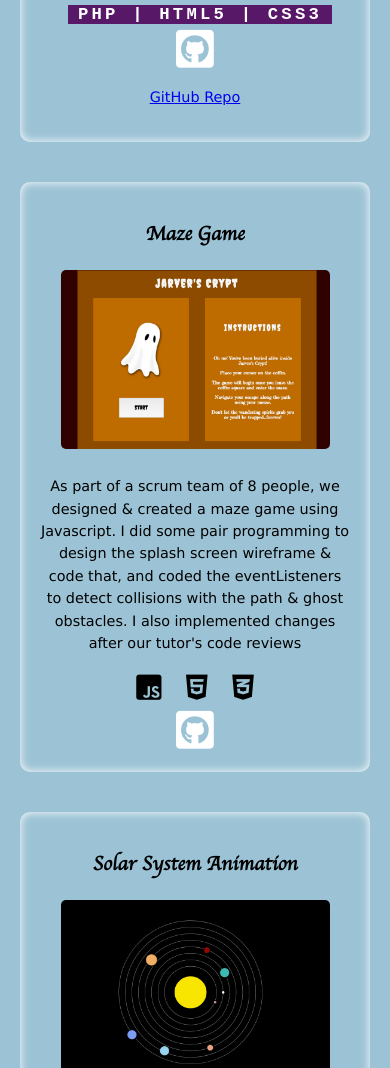
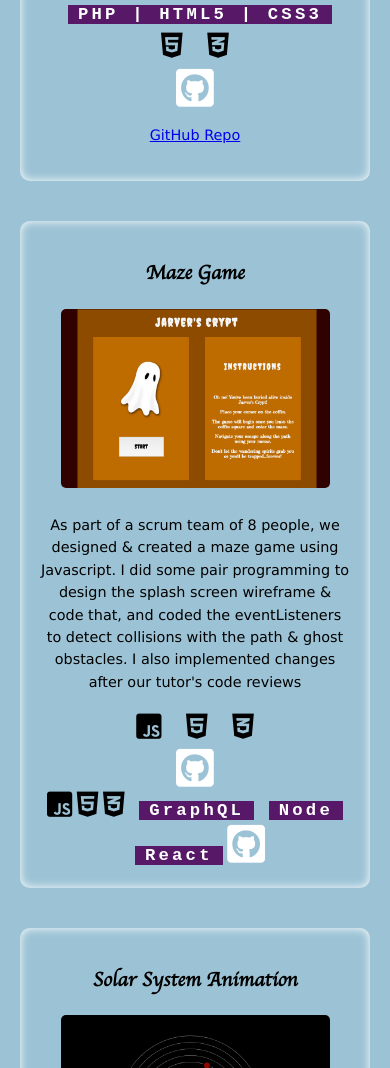
Before and after one commit to davin2020/mobile, a plain HTML site: page index.html in a window 390 px wide. Shown: the part 2565-3633 px from the top of the page. Drawn offline with Linux system fonts and the light colour scheme; a web font is replaced by a local one.

Commit message:
rearranged icons to be on same line, with mix of symbols & text & GH icon, for testing on mobile

```diff
--- a/index.html
+++ b/index.html
@@ -103,8 +103,8 @@
 						<div class="group_icons">
 							<div class="tech_icons">
 								<span>PHP | HTML5 | CSS3</span>
-<!--								<i class="fab fa-html5 fa-2x">HTML5</i>-->
-<!--								<i class="fab fa-css3-alt fa-2x">CSS3</i>-->
+								<i class="fab fa-html5 fa-2x"></i>
+								<i class="fab fa-css3-alt fa-2x"></i>
 							</div>
 							<div class="github_link">
 								<a href="https://github.com/davin2020/todo" target="_blank" aria-label="Link to GitHub Repo for To Do App">
@@ -130,6 +130,27 @@
 									<i class="fab fa-github-square fa-3x"></i>
 								</a>
 							</div>
+						</div>
+
+						<div class="group_icons">
+							<span class="tech_icons_group">
+								<i class="fab fa-js-square fa-2x" title="JavaScript" aria-label="Project made with JavaScript"></i>
+								<i class="fab fa-html5 fa-2x" title="HTML 5" aria-label="Project made with HTML 5"></i>
+								<i class="fab fa-css3-alt fa-2x" title="CSS 3" aria-label="Project made with CSS 3"></i>
+							</span>
+							<span class="tech_icons">
+<!--								<i class="fab fa-php fa-2x"></i>-->
+<!--								<i class="fab fa-html5 fa-2x"></i>-->
+<!--								<i class="fab fa-css3-alt fa-2x"></i>-->
+								<span>GraphQL</span>
+								<span>Node</span>
+								<span>React</span>
+							</span>
+							<span class="github_link">
+								<a href="https://bit.ly/ghMaze" target="_blank"  aria-label="Link to GitHub Repo for Maze Game">
+									<i class="fab fa-github-square fa-3x" title="Maze Game Repo"></i>
+								</a>
+							</span>
 						</div>
 					</article>
 
```
